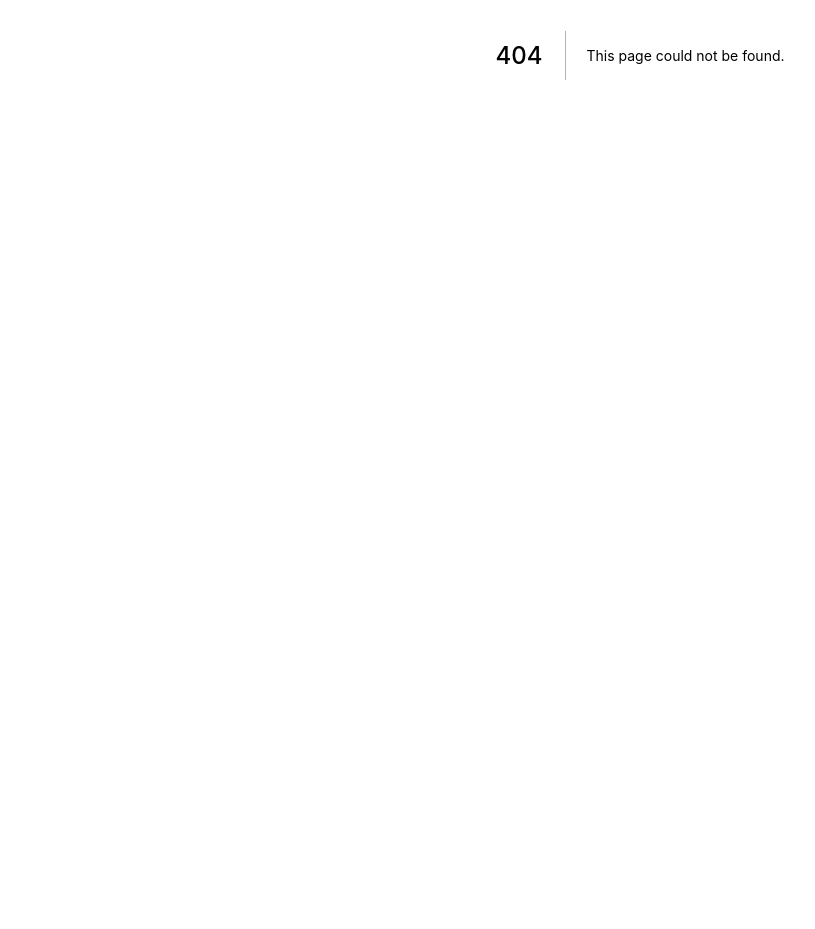
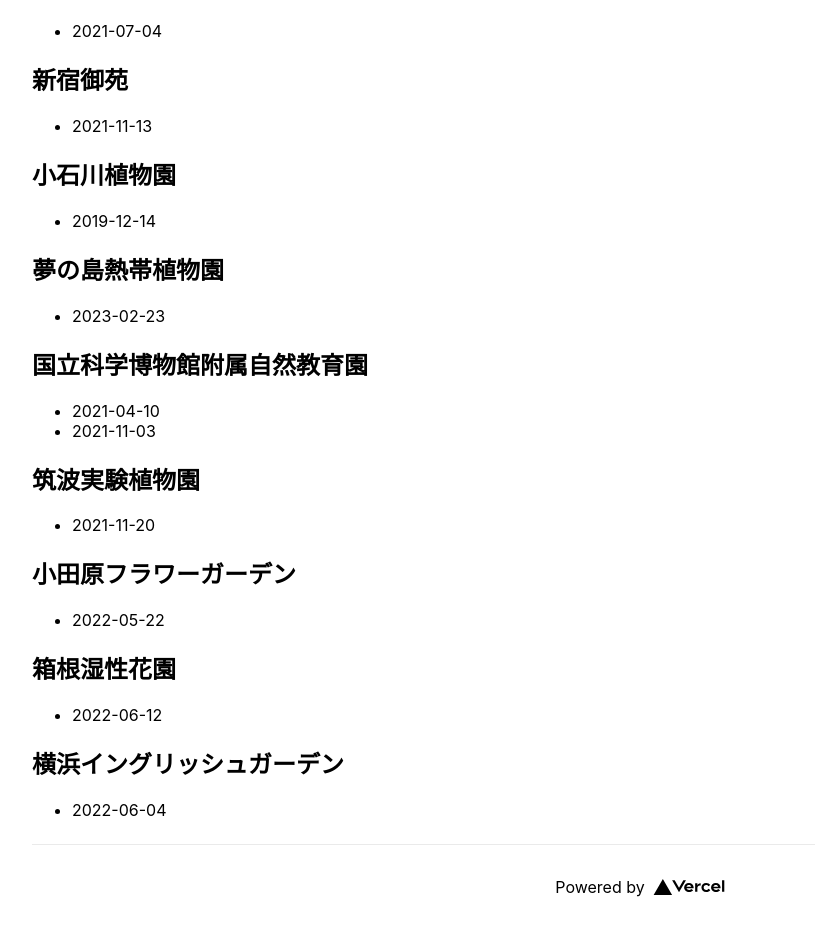
Before and after one commit to pocket7878/pocket7878-com, a Next.js app: page /botanic in a window 1280 px wide. Before the commit this address had no page. Shown: the part 393-1322 px from the top of the page, without its empty margins (0-815 px from the left). Before the commit the page ends 848 px from the top, so only its background shows below. Built offline with nearby package versions, Linux system fonts and the light colour scheme.

Commit message:
feature: Create Botanic page

```diff
--- /dev/null
+++ b/pages/botanic.tsx
@@ -0,0 +1,182 @@
+import type { NextPage } from 'next';
+import Head from 'next/head';
+import Image from 'next/image';
+import styled from 'styled-components';
+import styles from '../styles/Home.module.css';
+
+type BotanicAlbum = {
+  place_name: string;
+  albums: Array<{ link: string; date: string }>;
+};
+
+const botanicAlbums: Array<BotanicAlbum> = [
+  {
+    place_name: '目黒緑道',
+    albums: [
+      {
+        link: 'https://photos.app.goo.gl/BpJSebnyEKr43Syu8',
+        date: '2019-05-19',
+      },
+      {
+        link: 'https://photos.app.goo.gl/a8Hxtqw85gpy8UDR7',
+        date: '2020-07-11',
+      },
+    ],
+  },
+  {
+    place_name: '神代植物園',
+    albums: [
+      {
+        link: 'https://photos.app.goo.gl/RiWnV1rEX1TzywhG6',
+        date: '2019-05-25',
+      },
+      {
+        link: 'https://no-logic.hatenablog.jp/entry/2023/02/25/193712',
+        date: '2023-02-25',
+      },
+    ],
+  },
+  {
+    place_name: '西郷山公園',
+    albums: [
+      {
+        link: 'https://no-logic.hatenablog.jp/entry/2021/07/04/165102',
+        date: '2021-07-04',
+      },
+    ],
+  },
+  {
+    place_name: '新宿御苑',
+    albums: [
+      {
+        link: 'https://no-logic.hatenablog.jp/entry/2021/11/13/175219',
+        date: '2021-11-13',
+      },
+    ],
+  },
+  {
+    place_name: '小石川植物園',
+    albums: [
+      {
+        link: 'https://photos.app.goo.gl/ef4ypkzsVM2BNndB8',
+        date: '2019-12-14',
+      },
+    ],
+  },
+  {
+    place_name: '夢の島熱帯植物園',
+    albums: [
+      {
+        link: 'https://no-logic.hatenablog.jp/entry/2023/02/23/195234',
+        date: '2023-02-23',
+      },
+    ],
+  },
+  {
+    place_name: '国立科学博物館附属自然教育園',
+    albums: [
+      {
+        link: 'https://photos.app.goo.gl/8TwnzYb7YfqCHmjg6',
+        date: '2021-04-10',
+      },
+      {
+        link: 'https://no-logic.hatenablog.jp/entry/2021/11/03/182707',
+        date: '2021-11-03',
+      },
+    ],
+  },
+  {
+    place_name: '筑波実験植物園',
+    albums: [
+      {
+        link: 'https://no-logic.hatenablog.jp/entry/2021/11/20/190149',
+        date: '2021-11-20',
+      },
+    ],
+  },
+  {
+    place_name: '小田原フラワーガーデン',
+    albums: [
+      {
+        link: 'https://no-logic.hatenablog.jp/entry/2022/05/22/170452',
+        date: '2022-05-22',
+      },
+    ],
+  },
+  {
+    place_name: '箱根湿性花園',
+    albums: [
+      {
+        link: 'https://no-logic.hatenablog.jp/entry/2022/06/12/201550',
+        date: '2022-06-12',
+      },
+    ],
+  },
+  {
+    place_name: '横浜イングリッシュガーデン',
+    albums: [
+      {
+        link: 'https://no-logic.hatenablog.jp/entry/2022/06/04/161257',
+        date: '2022-06-04',
+      },
+    ],
+  },
+];
+
+const Botanic: NextPage = () => {
+  return (
+    <div className={styles.container}>
+      <Head>
+        <title>Pocket7878.com/Botainc</title>
+        <meta name='description' content='pocket7878 portfolio' />
+        <link rel='icon' href='/favicon.ico' />
+      </Head>
+
+      <Main>
+        <h1>Botanic</h1>
+        <article>
+          {botanicAlbums.map((album, i) => {
+            return (
+              <section key={`album_section_${i}`}>
+                <h2>{album.place_name}</h2>
+                <ul>
+                  {album.albums.map((album, j) => {
+                    return (
+                      <li key={`album_entry_${j}`}>
+                        <a
+                          href={album.link}
+                          target='_blank'
+                          rel='noopener noreferrer'>
+                          {album.date}
+                        </a>
+                      </li>
+                    );
+                  })}
+                </ul>
+              </section>
+            );
+          })}
+        </article>
+      </Main>
+
+      <footer className={styles.footer}>
+        <a
+          href='https://vercel.com?utm_source=create-next-app&utm_medium=default-template&utm_campaign=create-next-app'
+          target='_blank'
+          rel='noopener noreferrer'>
+          Powered by{' '}
+          <span className={styles.logo}>
+            <Image src='/vercel.svg' alt='Vercel Logo' width={72} height={16} />
+          </span>
+        </a>
+      </footer>
+    </div>
+  );
+};
+
+export default Botanic;
+
+const Main = styled.main`
+  min-height: 100vh;
+  margin-bottom: 24px;
+`;
```
